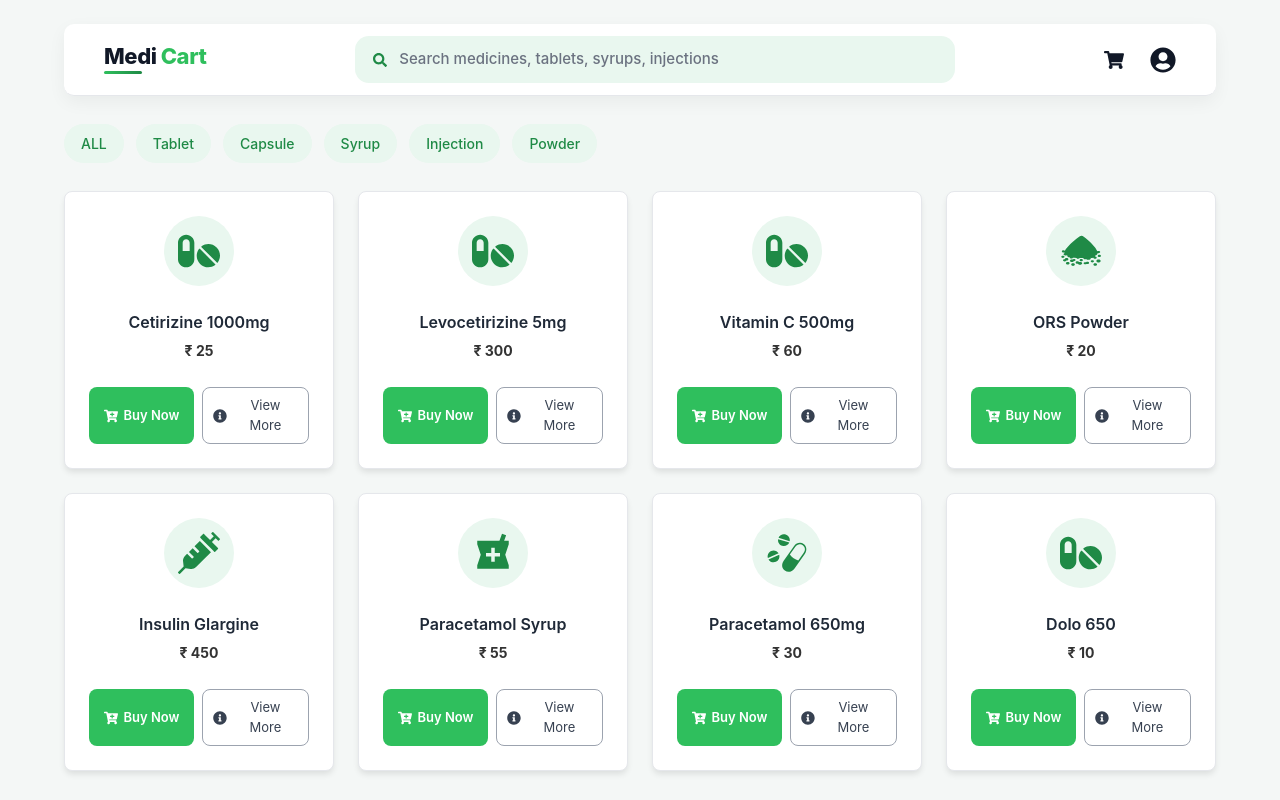
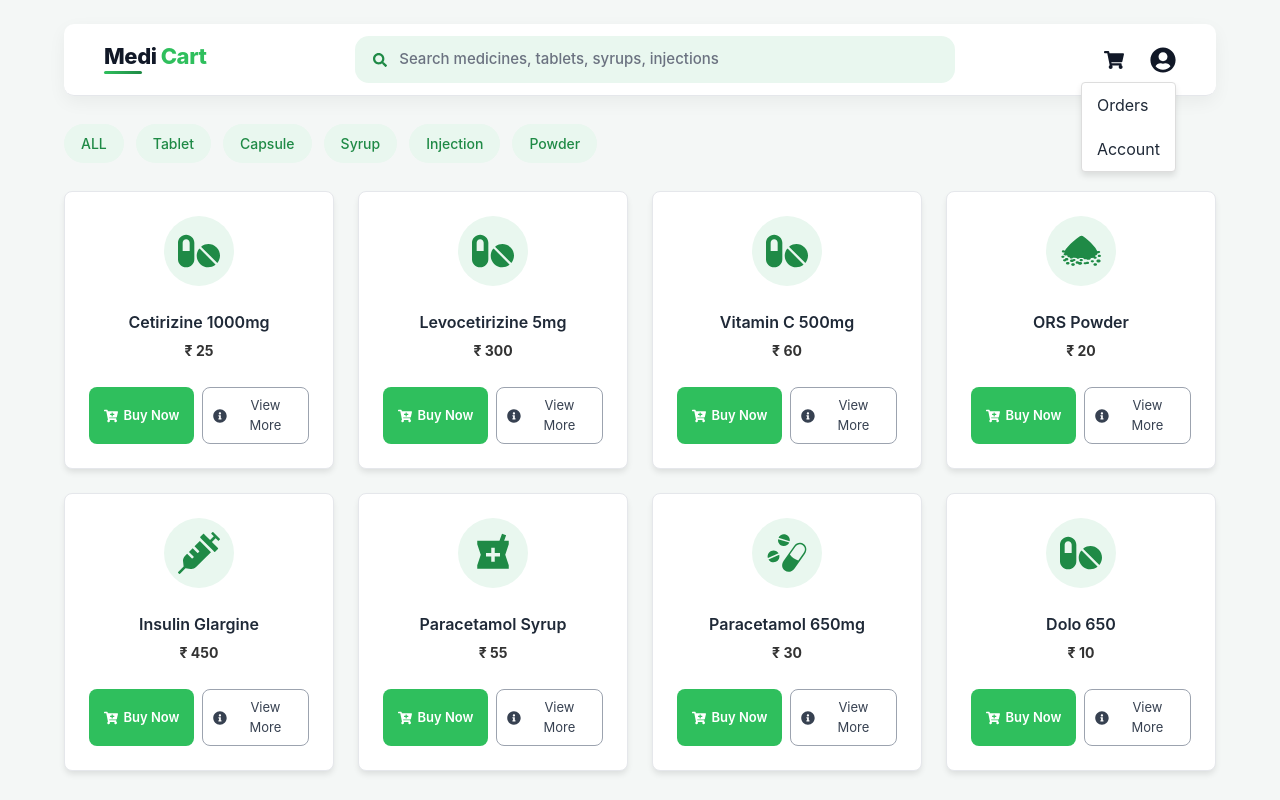
Before and after one commit to shaikshahid5/Medicart, a React (Vite) app in the folder MediCart/: page / in a window 1280 px wide. Both pictures are taken after a click on the icon 1162 px from the left and 59 px from the top of the page. Built offline with nearby package versions, Linux system fonts and the light colour scheme; data requests are answered from the project's data file.

Commit message:
added profile

```diff
--- a/MediCart/src/components/navbar/Navbar.jsx
+++ b/MediCart/src/components/navbar/Navbar.jsx
@@ -1,5 +1,6 @@
 import { FaShoppingCart, FaUserCircle, FaSearch } from "react-icons/fa";
 import { useSelector } from "react-redux";
+import { useState, useEffect, useRef } from "react";
 import "./navbar.css";
 
 export default function Navbar({ searchValue, onSearch }) {
@@ -8,6 +9,23 @@ export default function Navbar({ searchValue, onSearch }) {
 
   // ✅ Calculate total quantity
   const totalQty = items.reduce((sum, item) => sum + item.qty, 0);
+
+  // ✅ State for profile menu
+  const [showMenu, setShowMenu] = useState(false);
+  const menuRef = useRef(null);
+
+  // ✅ Close menu when clicking outside
+  useEffect(() => {
+    function handleClickOutside(event) {
+      if (menuRef.current && !menuRef.current.contains(event.target)) {
+        setShowMenu(false);
+      }
+    }
+    document.addEventListener("mousedown", handleClickOutside);
+    return () => {
+      document.removeEventListener("mousedown", handleClickOutside);
+    };
+  }, []);
 
   return (
     <header className="navbar">
@@ -35,14 +53,27 @@ export default function Navbar({ searchValue, onSearch }) {
       <div className="navbar-actions">
         <div className="cart-wrapper">
           <FaShoppingCart size={20} />
+          {totalQty > 0 && <span className="cart-count">{totalQty}</span>}
+        </div>
 
-          {/* 🔴 Show badge ONLY if items exist */}
-          {totalQty > 0 && (
-            <span className="cart-count">{totalQty}</span>
+        {/* USER PROFILE */}
+        <div className="profile-wrapper" ref={menuRef}>
+          <FaUserCircle
+            size={26}
+            className="profile-icon"
+            onClick={() => setShowMenu(!showMenu)}
+          />
+
+          {/* Dropdown Menu */}
+          {showMenu && (
+            <div className="profile-menu">
+              <ul>
+                <li>Orders</li>
+                <li>Account</li>
+              </ul>
+            </div>
           )}
         </div>
-
-        <FaUserCircle size={26} className="profile-icon" />
       </div>
     </header>
   );
--- a/MediCart/src/components/navbar/navbar.css
+++ b/MediCart/src/components/navbar/navbar.css
@@ -168,3 +168,33 @@
 .profile-icon:hover {
   color: var(--green-primary);
 }
+.profile-wrapper {
+  position: relative;
+  display: inline-block;
+}
+
+.profile-menu {
+  position: absolute;
+  top: 35px; /* below the icon */
+  right: 0;
+  background: white;
+  border: 1px solid #ddd;
+  border-radius: 4px;
+  box-shadow: 0px 4px 6px rgba(0,0,0,0.1);
+  z-index: 100;
+}
+
+.profile-menu ul {
+  list-style: none;
+  margin: 0;
+  padding: 0;
+}
+
+.profile-menu li {
+  padding: 10px 15px;
+  cursor: pointer;
+}
+
+.profile-menu li:hover {
+  background-color: #f5f5f5;
+}
```
Lines whose indentation alone changed are shown as unchanged.
